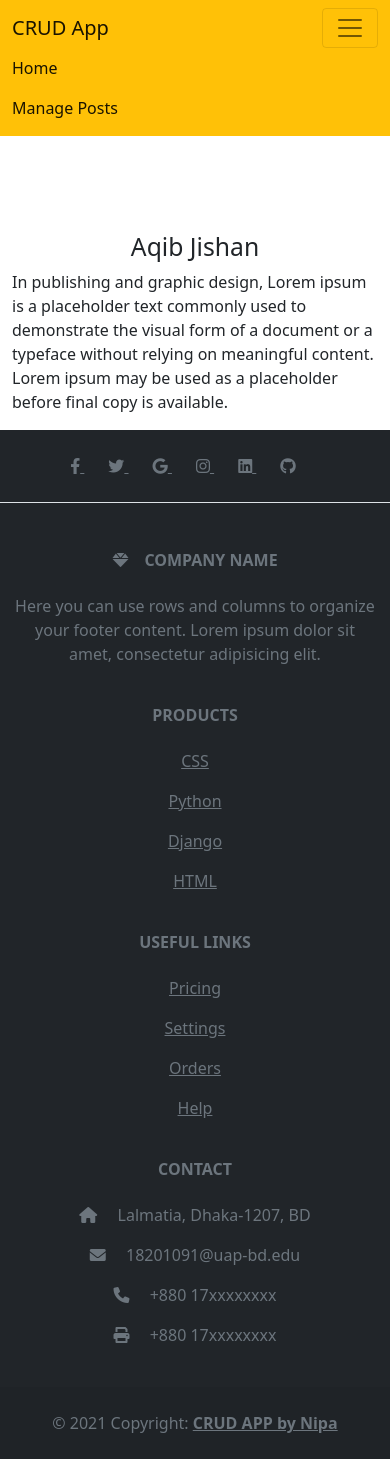
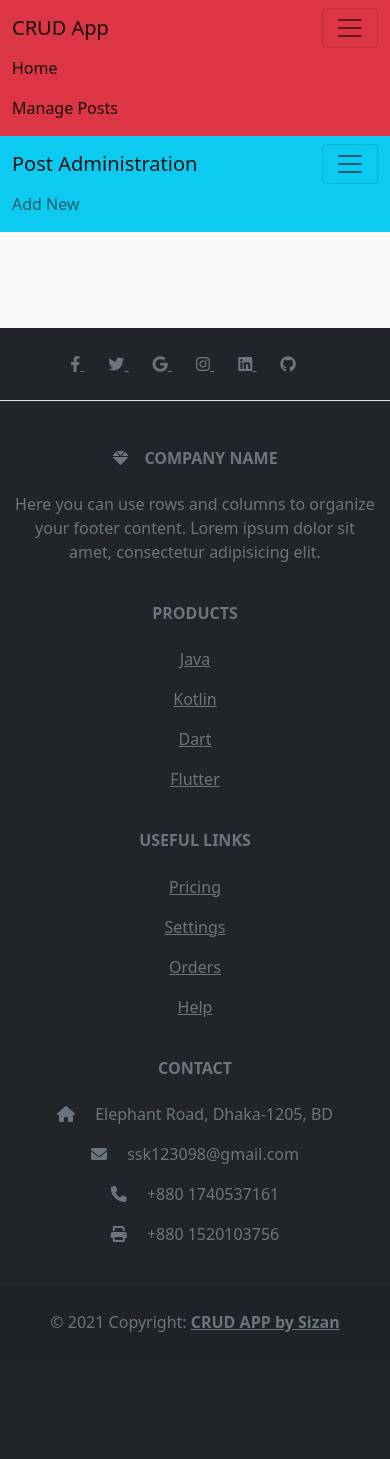
Before and after one commit to Saqib-Sizan-Khan/Django_CRUD_Project, a Django app: a page that uses templates/core/footer.html in a window 390 px wide, after a click that opens the changed part. After the commit the page ends 1332 px from the top, so only its background shows below. Run offline with Django 3.2, Linux system fonts and the light colour scheme; data comes from the database, SQL or seed files in the repository; both versions use the stored data as it was after the commit; some libraries are stand-ins or nearby versions.

Commit message:
Update 7

```diff
--- a/djangoCrudProject/settings.py
+++ b/djangoCrudProject/settings.py
@@ -56,8 +56,7 @@
 TEMPLATES = [
     {
         'BACKEND': 'django.template.backends.django.DjangoTemplates',
-        'DIRS': [BASE_DIR / 'templates']
-        ,
+        'DIRS': [BASE_DIR / 'templates'],
         'APP_DIRS': True,
         'OPTIONS': {
             'context_processors': [
--- a/templates/core/add.html
+++ b/templates/core/add.html
@@ -15,7 +15,7 @@
         </div>
         {% endfor %}
         <div class="form-group">
-            <button type="submit" class="btn btn-success">
+            <button name="save" type="submit" class="btn btn-success">
                 <span class="glyphicon glyphicon-ok"></span> Save
             </button>
             <a href="{% url 'core:posts' %}" class="btn btn-danger">Cancel</a>
--- a/templates/core/confirm-delete.html
+++ b/templates/core/confirm-delete.html
@@ -5,7 +5,7 @@
     <form method="post">
         {% csrf_token %}
         <p>Are you sure you want to delete "{{ object }}"?</p>
-        <input type="submit" value="Confirm">
+        <input name="confirm" type="submit" value="Confirm">
     </form>
 </div>
 
--- a/templates/core/footer.html
+++ b/templates/core/footer.html
@@ -60,16 +60,16 @@
             Products
           </h6>
           <p>
-            <a href="#!" class="text-reset">CSS</a>
+            <a href="#!" class="text-reset">Java</a>
           </p>
           <p>
-            <a href="#!" class="text-reset">Python</a>
+            <a href="#!" class="text-reset">Kotlin</a>
           </p>
           <p>
-            <a href="#!" class="text-reset">Django</a>
+            <a href="#!" class="text-reset">Dart</a>
           </p>
           <p>
-            <a href="#!" class="text-reset">HTML</a>
+            <a href="#!" class="text-reset">Flutter</a>
           </p>
         </div>
         <!-- Grid column -->
@@ -101,13 +101,13 @@
           <h6 class="text-uppercase fw-bold mb-4">
             Contact
           </h6>
-          <p><i class="fas fa-home me-3"></i> Lalmatia, Dhaka-1207, BD</p>
+          <p><i class="fas fa-home me-3"></i> Elephant Road, Dhaka-1205, BD</p>
           <p>
             <i class="fas fa-envelope me-3"></i>
-            18201091@uap-bd.edu
+            ssk123098@gmail.com
           </p>
-          <p><i class="fas fa-phone me-3"></i> +880 17xxxxxxxx</p>
-          <p><i class="fas fa-print me-3"></i> +880 17xxxxxxxx</p>
+          <p><i class="fas fa-phone me-3"></i> +880 1740537161</p>
+          <p><i class="fas fa-print me-3"></i> +880 1520103756</p>
         </div>
         <!-- Grid column -->
       </div>
@@ -119,7 +119,7 @@
   <!-- Copyright -->
   <div class="text-center p-4" style="background-color: rgba(0, 0, 0, 0.05);">
     © 2021 Copyright:
-    <a class="text-reset fw-bold" href="#">CRUD APP by Nipa</a>
+    <a class="text-reset fw-bold" href="#">CRUD APP by Sizan</a>
   </div>
   <!-- Copyright -->
 </footer>
--- a/templates/core/navbar.html
+++ b/templates/core/navbar.html
@@ -1,5 +1,4 @@
-
-<nav class="navbar navbar-expand-lg navbar-light bg-warning">
+<nav class="navbar navbar-expand-lg navbar-light bg-danger">
   <div class="container-fluid">
     <a class="navbar-brand" href="#">CRUD App</a>
     <button class="navbar-toggler" type="button" data-bs-toggle="collapse" data-bs-target="#navbarNav" aria-controls="navbarNav" aria-expanded="false" aria-label="Toggle navigation">
--- a/templates/core/single.html
+++ b/templates/core/single.html
@@ -1,11 +1,56 @@
 {% extends 'core/base.html' %}
+
 {% block content %}
-<div class="container">
-    <div class="row">
-        <div class="col-12 pt-5">
-            <h2 class="pt-5"><center>{{ post.title }}</center></h2>
-            <p>{{ post.excerpt }}</p>
+{#    <nav class="navbar navbar-expand-lg navbar-dark bg-dark">#}
+{#        <div class="navbar-brand">Post Administration</div>#}
+{#        <div class="collapse navbar-collapse" id="navbarNav">#}
+{#            <ul class="navbar-nav">#}
+{#                <li class="nav-item active">#}
+{#                    <a class="nav-link" href="{% url 'core:add' %}">Add New</a>#}
+{#                </li>#}
+{#            </ul>#}
+{#        </div>#}
+{#    </nav>#}
+
+    <nav class="navbar navbar-expand-lg navbar-light bg-info">
+      <div class="container-fluid">
+        <a class="navbar-brand" href="#">Post Administration</a>
+        <button class="navbar-toggler" type="button" data-bs-toggle="collapse" data-bs-target="#navbarNav" aria-controls="navbarNav" aria-expanded="false" aria-label="Toggle navigation">
+          <span class="navbar-toggler-icon"></span>
+        </button>
+        <div class="collapse navbar-collapse" id="navbarNav">
+          <ul class="navbar-nav">
+              <li class="nav-item">
+              <a class="nav-link" href="{% url 'core:add' %}">Add New</a>
+            </li>
+          </ul>
+        </div>
+      </div>
+    </nav>
+
+   <div class="album py-5 bg-light">
+        <div class="container">
+            <div class="row">
+                {% for post in post_list %}
+                    <div class="col-md-4">
+                        <div class="card mb-4 box-shadow">
+                            <img class="card-img-top" src="https://cdn.pixabay.com/photo/2018/01/14/23/12/nature-3082832__480.jpg" alt="Card image Cap">
+                            <div class="card-body">
+                                <h4 style="font-weight: bold;color: darkmagenta" class="lead">{{ post.title }}</h4>
+                                <p class="card-text"></p>
+                                <div class="d-flex justify-content-between align-items-center">
+                                    <div class="btn">
+                                        <a href="{{ post.get_absolute_url }}" class="btn btn-md btn-outline-primary" role="button" aria-pressed="true">View</a>
+                                        <a href="{% url 'core:edit' post.pk %}" class="btn btn-md btn-outline-warning" role="button" aria-pressed="true">Edit</a>
+                                        <a href="{% url 'core:delete' post.pk %}" class="btn btn-md btn-outline-danger" role="button" aria-pressed="true">Delete</a>
+                                    </div>
+                                    <small class="text-muted">{{ post.published }}</small>
+                                </div>
+                            </div>
+                        </div>
+                    </div>
+                {% endfor %}
+            </div>
         </div>
     </div>
-</div>
 {% endblock %}
```
Also changed, not shown: templates/core/index.html (+1 -7 lines), templates/core/posts.html (+7 -16 lines), testing.py (added, +44 -0 lines), testing2.py (added, +27 -0 lines), db.sqlite3.
